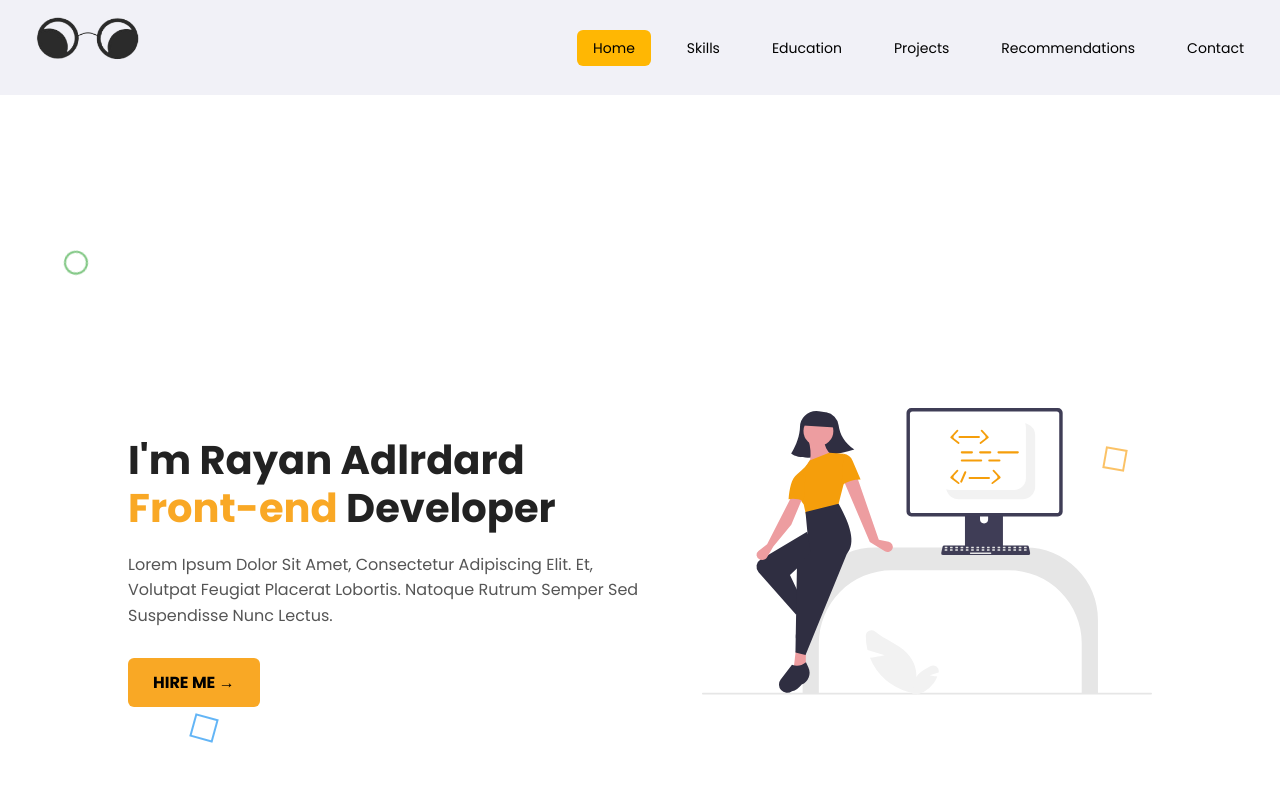
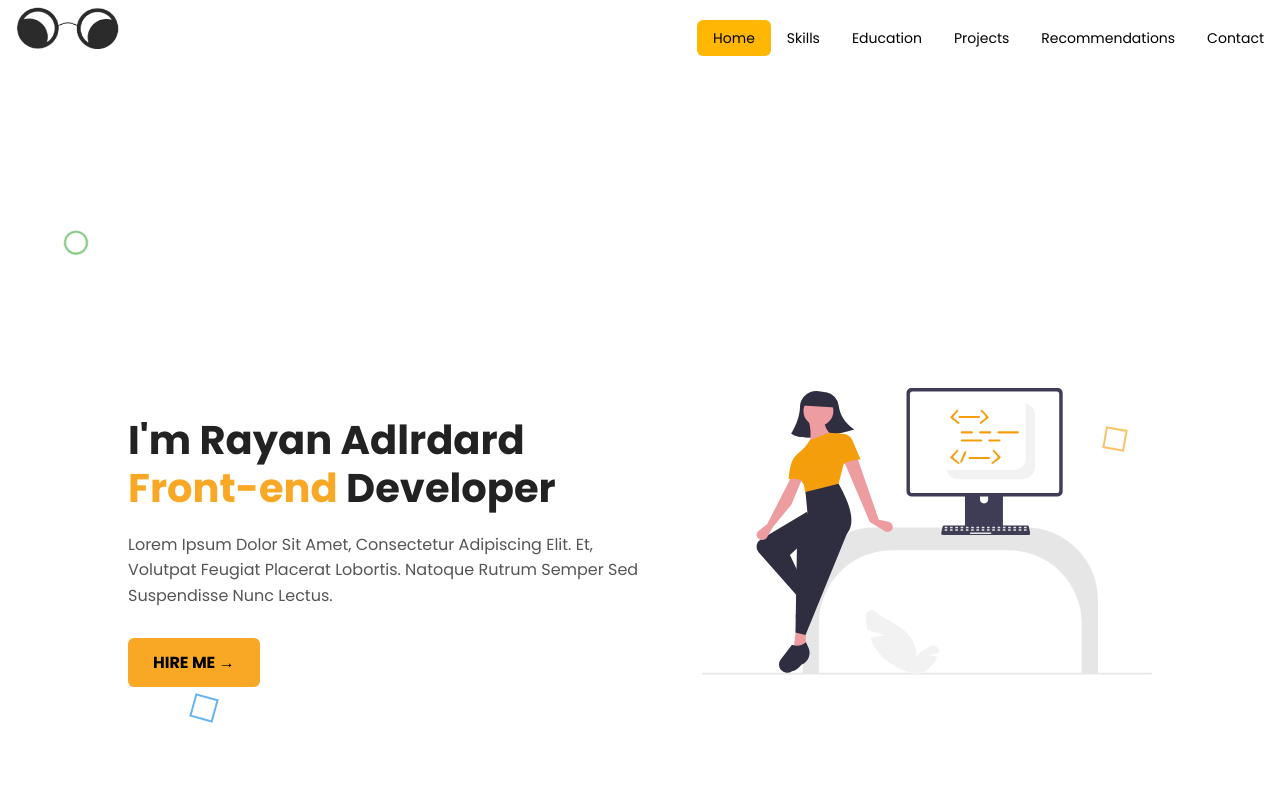
Before and after one commit to Surya4785/Frontend-Home-Assignment, a plain HTML site: page index.html in a window 1280 px wide. Shown: the top 800 px of the page. Drawn offline with Linux system fonts and the light colour scheme; a web font is replaced by a local one.

Commit message:
updated commit : nav bar alignment and padding

```diff
--- a/index.html
+++ b/index.html
@@ -11,10 +11,10 @@
 
 <body>
   <header>
-    <div class="navbar">
+    <div style="background-color: white;" class="navbar">
       <nav>
         <div><a href=".hero"><img src="images/logo2.png" width="150" class="image" alt="Dream Bird Logo"></a></div>
-        <div id="navbar">
+        <div id="navbar"  >
           <ul class="text">
             <li><a href="#" class="options active">Home</a></li>
             <li><a href="#" class="options">Skills</a></li>
--- a/style.css
+++ b/style.css
@@ -2,7 +2,7 @@
 header {
 
     color: #fff;
-    padding: 10px 20px;
+    /* padding: 10px 20px; */
     position: sticky;
     top: 0;
     z-index: 1000;
@@ -17,7 +17,7 @@ header .navbar nav {
 header .navbar nav ul {
     list-style: none;
     display: flex;
-    gap: 20px;
+    /* gap: 20px; */
     margin: 0;
     padding: 0;
 }
```
